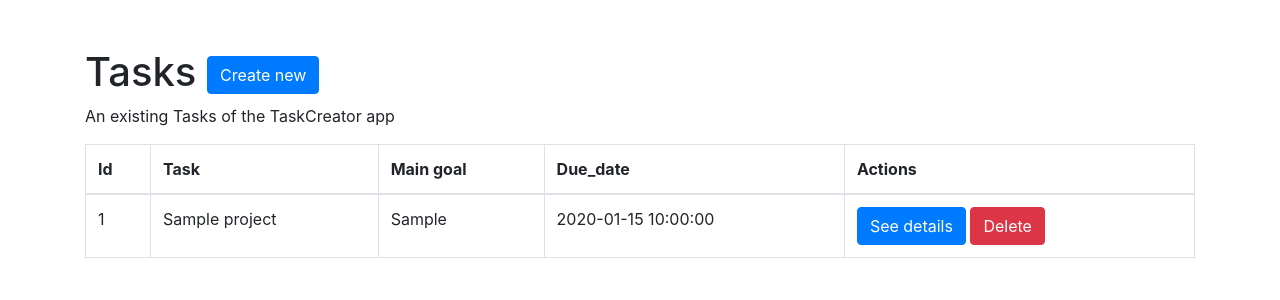
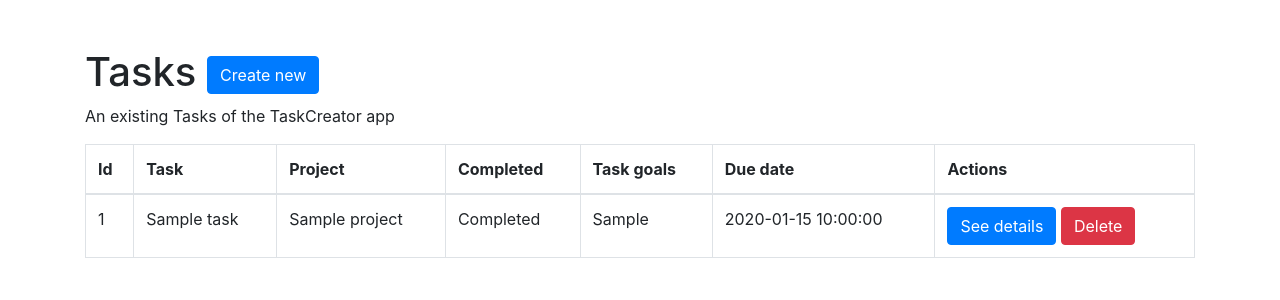
Before and after one commit to matejmusap/Smartninja, a Python web app: template TaskCreatorApp-master/templates/item/item_list.html in a window 1280 px wide. Shown: the part 56-356 px from the top of the page. Run offline with Jinja, Linux system fonts and the light colour scheme; the template is opened without the code that fills it: most values are stand-ins (such as "Sample title", 1, 10 or a date in 2020); some libraries are stand-ins or nearby versions.

Commit message:
commit-14-11-2018

```diff
--- a/TaskCreatorApp-master/controlers/item.py
+++ b/TaskCreatorApp-master/controlers/item.py
@@ -22,9 +22,11 @@ class ItemController(BaseHandler):
     def create_post(self):
         task = self.request.get("task")
         task_goal = self.request.get("task_goal")
+        user = self.request.get("user")
+        completed = False
         form_date = self.request.get("task_due_date").split('-')
         task_due_date = date(int(form_date[0]),int(form_date[1]),int(form_date[2]))
-        new_item= ItemRepository.create(task=task, task_goal=task_goal, task_due_date=task_due_date)
+        new_item= ItemRepository.create(completed=completed, user_email=user, task=task, task_goal=task_goal, task_due_date=task_due_date)
         # adding lag for local development
         time.sleep(1)
         return self.redirect_to('item-list')
--- a/TaskCreatorApp-master/main.py
+++ b/TaskCreatorApp-master/main.py
@@ -28,7 +28,7 @@ app = webapp2.WSGIApplication([
     # specified that handles that request
     webapp2.Route('/list/<project>', handler=ListController, handler_method="get_list", methods=['GET']),
 
-    webapp2.Route('/items', ItemController, name="task-list"),
+    webapp2.Route('/items', ItemController, name="item-list"),
 
     # example routes with a custom defined method for handling of requests
     webapp2.Route('/item/create', handler=ItemController, handler_method="create_get", methods=['GET']),
--- a/TaskCreatorApp-master/models/item.py
+++ b/TaskCreatorApp-master/models/item.py
@@ -2,9 +2,11 @@ from google.appengine.ext import ndb
 from user import User
 
 # Model that represents one task in our application
+
+
 class Item(ndb.Model):
     task = ndb.StringProperty()
-    completed = ndb.BooleanProperty(default = False)
+    completed = ndb.BooleanProperty(default=False)
     task_goal = ndb.TextProperty()
-    task_due_date = ndb.DateProperty(auto_now_add = True)
+    task_due_date = ndb.DateProperty(auto_now_add=True)
     assigne = ndb.StructuredProperty(User)
--- a/TaskCreatorApp-master/models/list.py
+++ b/TaskCreatorApp-master/models/list.py
@@ -2,6 +2,7 @@
 
 from google.appengine.ext import ndb
 from item import Item
+from user import User
 
 # Model that represents one task in our application
 class List(ndb.Model):
@@ -10,3 +11,4 @@ class List(ndb.Model):
     project_goal = ndb.TextProperty()
     due_date = ndb.DateProperty(auto_now_add = True)
     project_task = ndb.StructuredProperty(Item)
+    asignee = ndb.StructuredProperty(User)
--- a/TaskCreatorApp-master/repositories/item.py
+++ b/TaskCreatorApp-master/repositories/item.py
@@ -1,14 +1,15 @@
 from models.item import Item
 from user import UserRepository
+
 
 # Handles CRUD methods for ToDoItem objects
 
 
 class ItemRepository():
     @staticmethod
-    def create(task, completed, description, task_due_date, task_goal, user_email):
+    def create(task, completed, task_due_date, task_goal, user_email):
         user = UserRepository.read(email=user_email)
-        task = Item(task=task, completed=completed, description=description, task_goal=task_goal,
+        task = Item(task=task, completed=completed, task_goal=task_goal,
                     task_due_date=task_due_date, assigne=user)
         return task.put()
 
--- a/TaskCreatorApp-master/templates/item/item_list.html
+++ b/TaskCreatorApp-master/templates/item/item_list.html
@@ -10,23 +10,31 @@
     <tr>
       <th scope="col">Id</th>
       <th scope="col">Task</th>
-      <th scope="col">Main goal</th>
-      <th scope="col">Due_date</th>
+      <th scope="col">Project</th>
+      <th scope="col">Completed</th>
+      <th scope="col">Task goals</th>
+      <th scope="col">Due date</th>
       <th scope="col">Actions</th>
     </tr>
   </thead>
   <tbody>
-    {% if listList %} {% for list in listList %}
+    {% if itemList %} {% for item in itemList %}
     <tr>
-      <td>{{ list.key.id }}</td>
-      <td>{{ list.project }}</td>
-      <td>{{ list.project_goal }}</td>
-      <td>{{ list.due_date }}</td>
+      <td>{{ item.key.id() }}</td>
+      <td>{{ item.task }}</td>
+      <td>{{ item.project }}</td>
+      {% if item.completed == False %}
+      <td>Not completed</td>
+      {% else %}
+      <td>Completed</td>
+      {% endif %}
+      <td>{{ item.task_goal }}</td>
+      <td>{{ item.task_due_date }}</td>
       <td>
-        <a class="btn btn-primary" href="/list/{{list.project}}" role="button"
+        <a class="btn btn-primary" href="/item/{{item.task}}" role="button"
           >See details</a
         >
-        <a class="btn btn-danger" href="/lists" role="button">Delete</a>
+        <a class="btn btn-danger" href="/items" role="button">Delete</a>
       </td>
     </tr>
     {% endfor %} {% endif %}
--- a/TaskCreatorApp-master/templates/list/list_list.html
+++ b/TaskCreatorApp-master/templates/list/list_list.html
@@ -23,7 +23,7 @@
                      <td>{{ list.project }} </td>
                  <td>{{ list.project_goal }}</td>
                  <td>{{ list.due_date }}</td>
-                     <td> <a class="btn btn-primary" href="/list/{{list.project}}" role="button">See details</a>
+                     <td> <a class="btn btn-primary" href="/list/{{list.key.id()}}" role="button">See details</a>
                      <a class="btn btn-danger" href="/lists" role="button">Delete</a>
                  </td>
                      </tr>
```
Also changed, not shown: TaskCreatorApp-master/controlers/list.py (+10 -6 lines).
